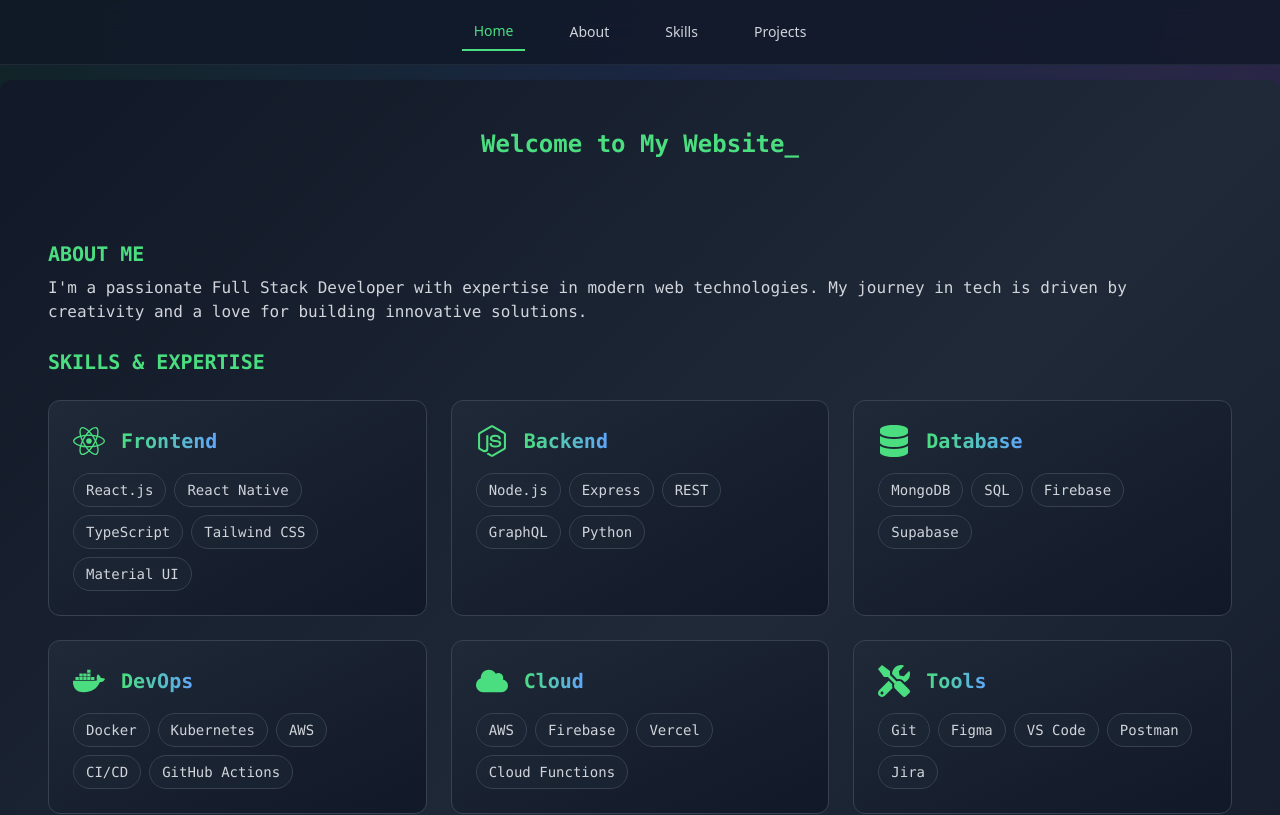
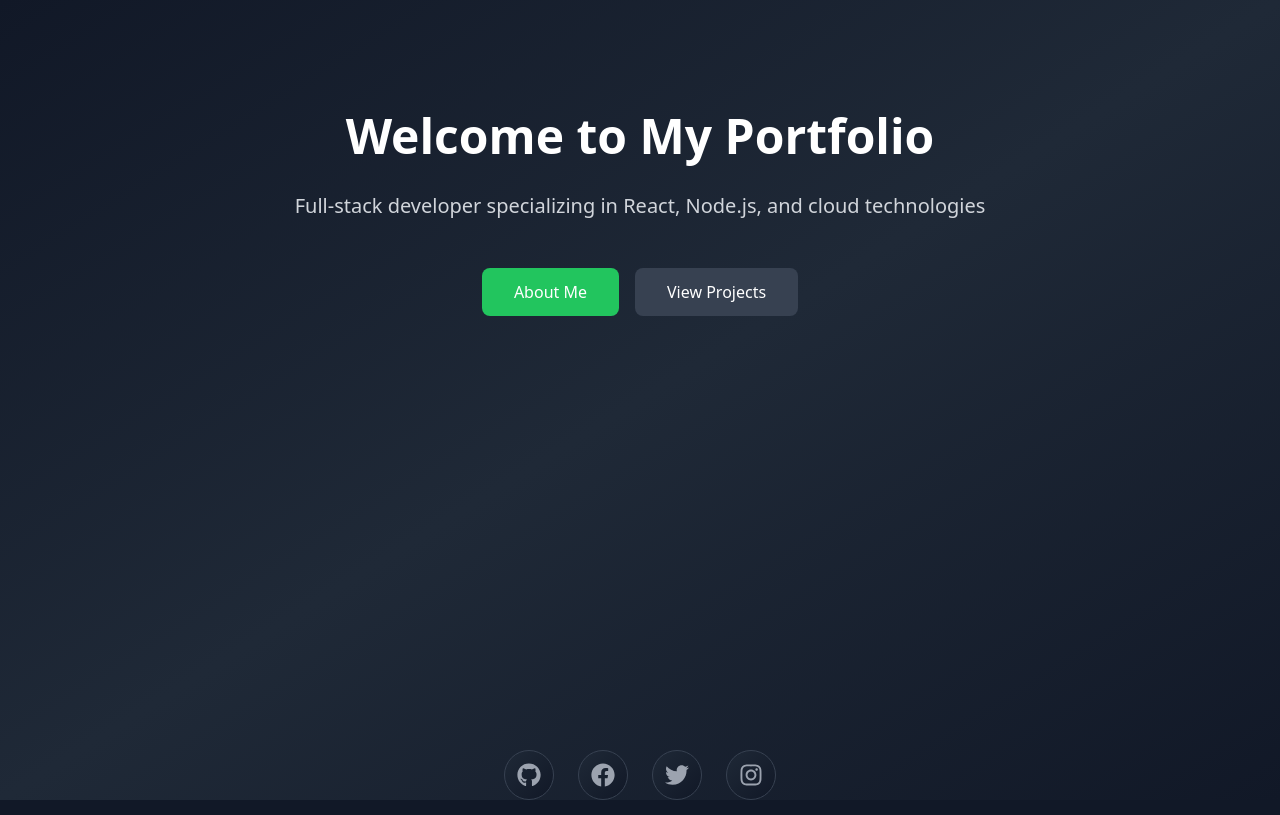
Before and after one commit to KodeKenobi/kodekenobi.github.io, a React (Vite) app: page /#/home in a window 1280 px wide. Shown: the top 815 px of the page. Built offline with nearby package versions, Linux system fonts and the light colour scheme.

Commit message:
major haul

```diff
--- a/package.json
+++ b/package.json
@@ -20,6 +20,7 @@
   "devDependencies": {
     "@eslint/js": "^9.25.0",
     "@types/aos": "^3.0.7",
+    "@types/node": "^22.15.17",
     "@types/react": "^19.1.2",
     "@types/react-dom": "^19.1.2",
     "@vitejs/plugin-react": "^4.4.1",
--- a/src/components/Home.tsx
+++ b/src/components/Home.tsx
@@ -1,220 +1,39 @@
-import { useEffect, useState } from "react";
-import {
-  FaReact,
-  FaNodeJs,
-  FaDatabase,
-  FaDocker,
-  FaAws,
-  FaPython,
-  FaGitAlt,
-  FaMobile,
-  FaServer,
-  FaCloud,
-  FaCode,
-  FaTools,
-  FaInstagram,
-  FaTwitter,
-  FaFacebook,
-  FaGithub,
-} from "react-icons/fa";
-import {
-  SiTypescript,
-  SiTailwindcss,
-  SiMongodb,
-  SiGraphql,
-  SiKubernetes,
-} from "react-icons/si";
-import Navbar from "./Navbar";
+import { Link } from "react-router-dom";
 import Footer from "./Footer";
 
-function Home() {
-  const [isInstalling, setIsInstalling] = useState(false);
-  const [installStep, setInstallStep] = useState(0);
-  const [progress, setProgress] = useState(0);
-
-  const installMessages = [
-    "Loading website... ",
-    "Initializing components... ",
-    "Setting up environment... ",
-    "Configuring styles... ",
-    "Building interface... ",
-    "Done!",
-  ];
-
-  useEffect(() => {
-    setIsInstalling(true);
-  }, []);
-
-  useEffect(() => {
-    if (isInstalling) {
-      const stepTimeout = setInterval(() => {
-        setInstallStep((prev) =>
-          prev < installMessages.length - 1 ? prev + 1 : prev
-        );
-      }, 400);
-
-      const installTimeout = setTimeout(() => {
-        setIsInstalling(false);
-        clearInterval(stepTimeout);
-      }, 2500);
-
-      return () => {
-        clearTimeout(installTimeout);
-        clearInterval(stepTimeout);
-      };
-    }
-  }, [isInstalling]);
-
-  useEffect(() => {
-    if (isInstalling) {
-      const interval = setInterval(() => {
-        setProgress((old) => {
-          if (old >= 100) return 100;
-          return old + 4 + Math.random() * 6;
-        });
-      }, 60);
-      return () => clearInterval(interval);
-    } else {
-      setProgress(100);
-    }
-  }, [isInstalling]);
-
-  const skillCategories = [
-    {
-      title: "Frontend",
-      icon: <FaReact className="w-8 h-8" />,
-      skills: [
-        "React.js",
-        "React Native",
-        "TypeScript",
-        "Tailwind CSS",
-        "Material UI",
-      ],
-    },
-    {
-      title: "Backend",
-      icon: <FaNodeJs className="w-8 h-8" />,
-      skills: ["Node.js", "Express", "REST", "GraphQL", "Python"],
-    },
-    {
-      title: "Database",
-      icon: <FaDatabase className="w-8 h-8" />,
-      skills: ["MongoDB", "SQL", "Firebase", "Supabase"],
-    },
-    {
-      title: "DevOps",
-      icon: <FaDocker className="w-8 h-8" />,
-      skills: ["Docker", "Kubernetes", "AWS", "CI/CD", "GitHub Actions"],
-    },
-    {
-      title: "Cloud",
-      icon: <FaCloud className="w-8 h-8" />,
-      skills: ["AWS", "Firebase", "Vercel", "Cloud Functions"],
-    },
-    {
-      title: "Tools",
-      icon: <FaTools className="w-8 h-8" />,
-      skills: ["Git", "Figma", "VS Code", "Postman", "Jira"],
-    },
-  ];
-
+const Home = () => {
   return (
-    <div className="min-h-screen flex flex-col bg-gradient-to-br from-gray-900 via-gray-800 to-gray-900 relative overflow-hidden">
-      <Navbar />
-
-      {/* Main Content - Add padding-top to account for fixed navbar */}
+    <div className="min-h-screen flex flex-col bg-gradient-to-br from-gray-900 via-gray-800 to-gray-900">
       <div className="flex-1 pt-16">
-        {/* Animated Background */}
-        <div className="absolute inset-0 bg-gradient-to-r from-green-900 via-blue-900 to-purple-900 opacity-20 animate-gradient"></div>
-        <div className="w-full relative">
-          {/* Terminal Window */}
-          <div className="mt-4 terminal-window mx-auto shadow-2xl rounded-xl bg-gradient-to-br from-gray-900 via-gray-800 to-gray-900 animate-fade-in px-4 sm:px-8 py-4 sm:py-6">
-            <div className="terminal-content font-mono animate-slide-up px-1 sm:px-4 py-2 sm:py-6 text-[0.97rem] sm:text-base overflow-x-auto break-words">
-              {/* Main Content */}
-              <div className="animate-fade-in">
-                <div className="text-xl sm:text-2xl font-bold text-green-400 mb-6 text-center">
-                  Welcome to My Website
-                  <span className="animate-blink">_</span>
-                </div>
-
-                <div id="about" className="topic-header mt-20">
-                  ABOUT ME
-                </div>
-                <div className="topic-text">
-                  I'm a passionate Full Stack Developer with expertise in modern
-                  web technologies. My journey in tech is driven by creativity
-                  and a love for building innovative solutions.
-                </div>
-
-                <div id="skills" className="topic-header">
-                  SKILLS & EXPERTISE
-                </div>
-                <div className="grid grid-cols-1 md:grid-cols-2 lg:grid-cols-3 gap-6 mt-6">
-                  {skillCategories.map((category) => (
-                    <div
-                      key={category.title}
-                      className="group relative bg-gradient-to-br from-gray-800 to-gray-900 rounded-xl p-6 hover:shadow-2xl transition-all duration-500 transform hover:-translate-y-2 hover:scale-105 border border-gray-700 hover:border-green-500/50"
-                    >
-                      {/* Glow effect */}
-                      <div className="absolute inset-0 bg-gradient-to-r from-green-500/10 to-blue-500/10 rounded-xl opacity-0 group-hover:opacity-100 transition-opacity duration-500"></div>
-
-                      {/* Content */}
-                      <div className="relative z-10">
-                        <div className="flex items-center space-x-4 mb-4">
-                          <div className="text-green-400 transform group-hover:scale-110 transition-transform duration-300">
-                            {category.icon}
-                          </div>
-                          <h3 className="text-xl font-bold bg-gradient-to-r from-green-400 to-blue-400 bg-clip-text text-transparent">
-                            {category.title}
-                          </h3>
-                        </div>
-                        <div className="flex flex-wrap gap-2">
-                          {category.skills.map((skill) => (
-                            <span
-                              key={skill}
-                              className="px-3 py-1.5 bg-gray-800/50 backdrop-blur-sm rounded-full text-sm text-gray-300 border border-gray-700 hover:border-green-500/50 hover:text-green-400 transition-all duration-300"
-                            >
-                              {skill}
-                            </span>
-                          ))}
-                        </div>
-                      </div>
-                    </div>
-                  ))}
-                </div>
-
-                <div id="focus" className="topic-header mt-12">
-                  CURRENT FOCUS
-                </div>
-                <div className="topic-text bg-gradient-to-r from-gray-800 to-gray-900 p-6 rounded-xl border border-gray-700 hover:border-green-500/50 transition-all duration-300">
-                  Exploring the frontiers of AI and Machine Learning while
-                  building scalable web applications. Always learning, always
-                  growing.
-                </div>
-
-                <div id="contact" className="topic-header mt-12">
-                  GET IN TOUCH
-                </div>
-                <div className="topic-text bg-gradient-to-r from-gray-800 to-gray-900 p-6 rounded-xl border border-gray-700 hover:border-green-500/50 transition-all duration-300">
-                  Let's connect and create something amazing together.{" "}
-                  <a
-                    href="mailto:kodekenobi@gmail.com"
-                    className="text-green-400 hover:text-green-300 font-semibold hover:underline transition-all duration-300"
-                  >
-                    Send me an email
-                  </a>
-                  .
-                </div>
-
-                {/* Footer */}
-                <Footer />
-              </div>
+        <div className="max-w-4xl mx-auto px-4 sm:px-6 lg:px-8 py-12">
+          <div className="text-center">
+            <h1 className="text-4xl sm:text-5xl font-bold text-white mb-8">
+              Welcome to My Portfolio
+            </h1>
+            <p className="text-xl text-gray-300 mb-12">
+              Full-stack developer specializing in React, Node.js, and cloud
+              technologies
+            </p>
+            <div className="flex flex-col sm:flex-row justify-center gap-4">
+              <Link
+                to="/about"
+                className="px-8 py-3 bg-green-500 text-white rounded-lg hover:bg-green-600 transition-colors"
+              >
+                About Me
+              </Link>
+              <Link
+                to="/projects"
+                className="px-8 py-3 bg-gray-700 text-white rounded-lg hover:bg-gray-600 transition-colors"
+              >
+                View Projects
+              </Link>
             </div>
           </div>
         </div>
       </div>
+      <Footer />
     </div>
   );
-}
+};
 
 export default Home;
--- a/src/components/SkillsPage.tsx
+++ b/src/components/SkillsPage.tsx
@@ -65,7 +65,7 @@ const Skills = () => {
                 </div>
 
                 <div className="grid grid-cols-1 md:grid-cols-2 lg:grid-cols-3 gap-6 mt-20">
-                  {skillCategories.map((category, index) => (
+                  {skillCategories.map((category) => (
                     <div
                       key={category.title}
                       className="group relative bg-gradient-to-br from-gray-800 to-gray-900 rounded-xl p-6 hover:shadow-2xl transition-all duration-500 transform hover:-translate-y-2 hover:scale-105 border border-gray-700 hover:border-green-500/50"
--- a/src/components/sections/About.tsx
+++ b/src/components/sections/About.tsx
@@ -1,74 +1,7 @@
-import {
-  FaUser,
-  FaGraduationCap,
-  FaBriefcase,
-  FaCode,
-  FaLaptopCode,
-  FaServer,
-  FaCloud,
-  FaLinkedin,
-  FaDownload,
-  FaInstagram,
-  FaTwitter,
-  FaFacebook,
-  FaGithub,
-  FaReact,
-  FaNodeJs,
-  FaDatabase,
-  FaDocker,
-  FaAws,
-  FaPython,
-  FaTools,
-} from "react-icons/fa";
-import {
-  SiTypescript,
-  SiTailwindcss,
-  SiMongodb,
-  SiGraphql,
-  SiKubernetes,
-} from "react-icons/si";
+import { FaLinkedin } from "react-icons/fa";
 import Footer from "../Footer";
 
 const About = () => {
-  const skillCategories = [
-    {
-      title: "Frontend",
-      icon: <FaReact className="w-8 h-8" />,
-      skills: [
-        "React.js",
-        "React Native",
-        "TypeScript",
-        "Tailwind CSS",
-        "Material UI",
-      ],
-    },
-    {
-      title: "Backend",
-      icon: <FaNodeJs className="w-8 h-8" />,
-      skills: ["Node.js", "Express", "REST", "GraphQL", "Python"],
-    },
-    {
-      title: "Database",
-      icon: <FaDatabase className="w-8 h-8" />,
-      skills: ["MongoDB", "SQL", "Firebase", "Supabase"],
-    },
-    {
-      title: "DevOps",
-      icon: <FaDocker className="w-8 h-8" />,
-      skills: ["Docker", "Kubernetes", "AWS", "CI/CD", "GitHub Actions"],
-    },
-    {
-      title: "Cloud",
-      icon: <FaCloud className="w-8 h-8" />,
-      skills: ["AWS", "Firebase", "Vercel", "Cloud Functions"],
-    },
-    {
-      title: "Tools",
-      icon: <FaTools className="w-8 h-8" />,
-      skills: ["Git", "Figma", "VS Code", "Postman", "Jira"],
-    },
-  ];
-
   return (
     <div className="max-w-4xl mx-auto px-6 py-12">
       {/* Action Buttons */}
@@ -87,7 +20,7 @@ const About = () => {
           download
           className="flex items-center space-x-2 px-4 py-2 bg-gray-700 text-gray-200 rounded-lg hover:bg-gray-600 transition-colors duration-200"
         >
-          <FaDownload className="text-xl" />
+          <FaLinkedin className="text-xl" />
           <span>Download CV</span>
         </a>
       </div>
@@ -103,7 +36,7 @@ const About = () => {
         {/* Professional Experience Section */}
         <section>
           <div className="flex items-center space-x-4 mb-8">
-            <FaBriefcase className="text-2xl text-green-400" />
+            <FaLinkedin className="text-2xl text-green-400" />
             <h3 className="text-2xl font-bold text-green-400 tracking-wide">
               PROFESSIONAL EXPERIENCE
             </h3>
@@ -118,24 +51,24 @@ const About = () => {
               </p>
               <ul className="list-none text-gray-200 space-y-3">
                 <li className="flex items-start space-x-3">
-                  <FaCode className="text-green-400 mt-1 flex-shrink-0" />
+                  <FaLinkedin className="text-green-400 mt-1 flex-shrink-0" />
                   <span>
                     Full-stack development using React.js, Next.js, and Tailwind
                     CSS
                   </span>
                 </li>
                 <li className="flex items-start space-x-3">
-                  <FaLaptopCode className="text-green-400 mt-1 flex-shrink-0" />
+                  <FaLinkedin className="text-green-400 mt-1 flex-shrink-0" />
                   <span>
                     Cross-platform mobile development with React Native and Expo
                   </span>
                 </li>
                 <li className="flex items-start space-x-3">
-                  <FaServer className="text-green-400 mt-1 flex-shrink-0" />
+                  <FaLinkedin className="text-green-400 mt-1 flex-shrink-0" />
                   <span>Backend development with RESTful APIs and GraphQL</span>
                 </li>
                 <li className="flex items-start space-x-3">
-                  <FaCloud className="text-green-400 mt-1 flex-shrink-0" />
+                  <FaLinkedin className="text-green-400 mt-1 flex-shrink-0" />
                   <span>
                     Security implementation using AWS Cognito, NextAuth, and
                     OAuth
@@ -153,11 +86,11 @@ const About = () => {
               </p>
               <ul className="list-none text-gray-200 space-y-3">
                 <li className="flex items-start space-x-3">
-                  <FaCode className="text-green-400 mt-1 flex-shrink-0" />
+                  <FaLinkedin className="text-green-400 mt-1 flex-shrink-0" />
                   <span>Developed conversational agents and chatbots</span>
                 </li>
                 <li className="flex items-start space-x-3">
-                  <FaCloud className="text-green-400 mt-1 flex-shrink-0" />
+                  <FaLinkedin className="text-green-400 mt-1 flex-shrink-0" />
                   <span>
                     Worked with NLP, AWS, Kubernetes, and various cloud
                     technologies
@@ -175,14 +108,14 @@ const About = () => {
               </p>
               <ul className="list-none text-gray-200 space-y-3">
                 <li className="flex items-start space-x-3">
-                  <FaCode className="text-green-400 mt-1 flex-shrink-0" />
+                  <FaLinkedin className="text-green-400 mt-1 flex-shrink-0" />
                   <span>
                     Full-stack development with React, Vue.js, Angular, and
                     Ionic
                   </span>
                 </li>
                 <li className="flex items-start space-x-3">
-                  <FaLaptopCode className="text-green-400 mt-1 flex-shrink-0" />
+                  <FaLinkedin className="text-green-400 mt-1 flex-shrink-0" />
                   <span>Mobile app development using Flutter and Dart</span>
                 </li>
               </ul>
@@ -197,11 +130,11 @@ const About = () => {
               </p>
               <ul className="list-none text-gray-200 space-y-3">
                 <li className="flex items-start space-x-3">
-                  <FaCode className="text-green-400 mt-1 flex-shrink-0" />
+                  <FaLinkedin className="text-green-400 mt-1 flex-shrink-0" />
                   <span>Web design and WordPress development</span>
                 </li>
                 <li className="flex items-start space-x-3">
-                  <FaServer className="text-green-400 mt-1 flex-shrink-0" />
+                  <FaLinkedin className="text-green-400 mt-1 flex-shrink-0" />
                   <span>Managed and maintained multiple client websites</span>
                 </li>
               </ul>
@@ -212,7 +145,7 @@ const About = () => {
         {/* Education Section */}
         <section>
           <div className="flex items-center space-x-4 mb-8">
-            <FaGraduationCap className="text-2xl text-green-400" />
+            <FaLinkedin className="text-2xl text-green-400" />
             <h3 className="text-2xl font-bold text-green-400 tracking-wide">
               EDUCATION
             </h3>
```
Also changed, not shown: src/App.tsx (+3 -10 lines), src/components/NusuruPage.tsx (+1 -8 lines), 1 other file (tests, documents, lock files or other folders).
